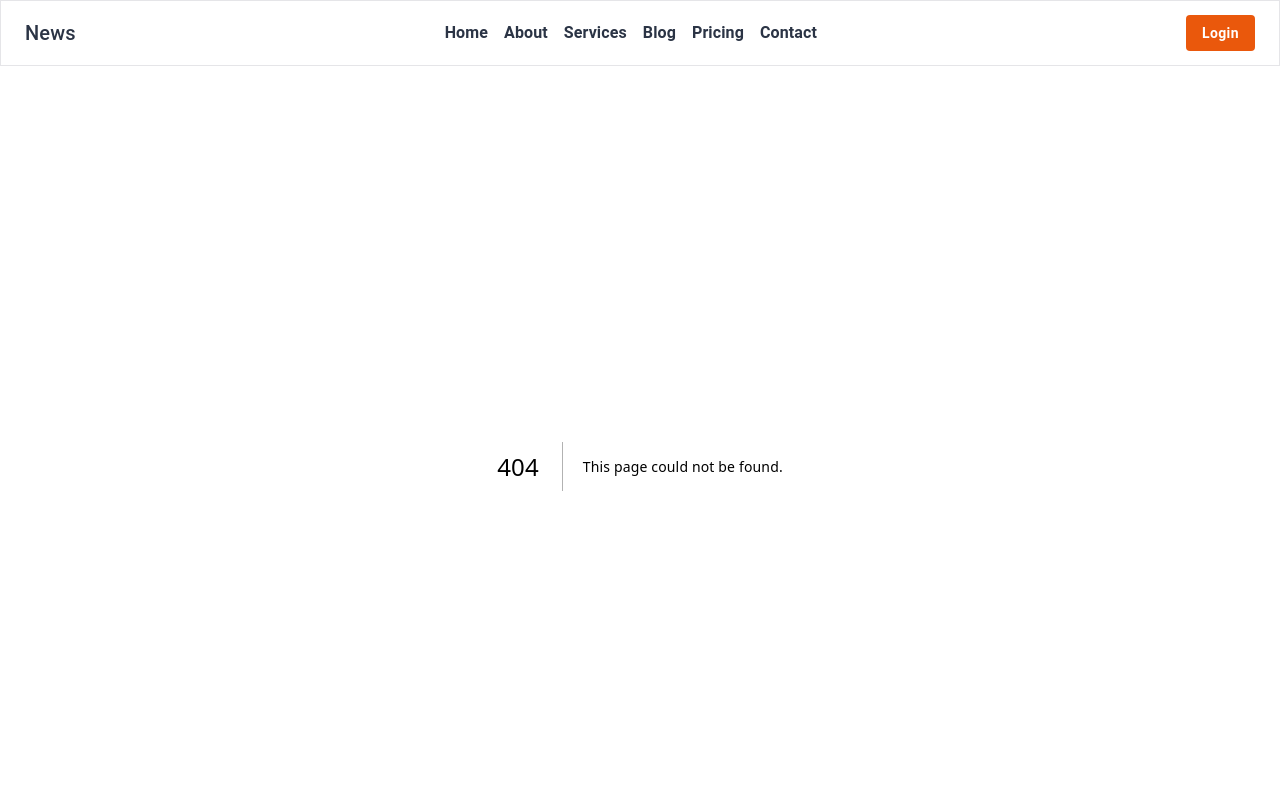
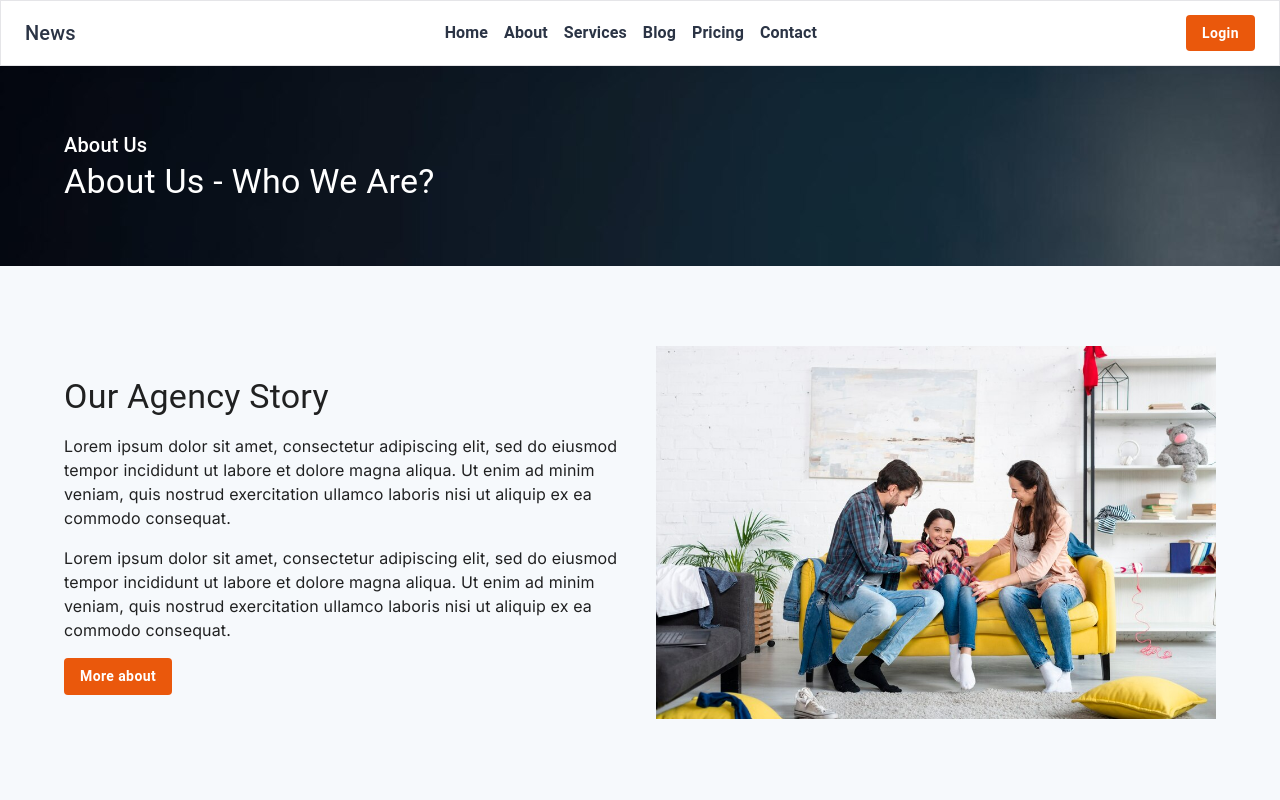
Before and after one commit to rakibul-dev/sweet_homes, a Next.js app: page /about in a window 1280 px wide. Before the commit this address had no page. Shown: the top 800 px of the page. Built offline with nearby package versions, Linux system fonts and the light colour scheme.

Commit message:
chore: about page added

```diff
--- /dev/null
+++ b/src/app/about/layout.js
@@ -0,0 +1,7 @@
+import React from "react";
+
+const layout = ({ children }) => {
+  return <div>{children}</div>;
+};
+
+export default layout;
--- /dev/null
+++ b/src/app/about/page.js
@@ -0,0 +1,80 @@
+import { Box, Grid, Stack, Typography, Button, Container } from "@mui/material";
+
+const page = () => {
+  return (
+    <Box>
+      <Stack gap={10}>
+        <Box sx={{ height: "200px", width: "100%" }}>
+          <Box
+            sx={{
+              width: "100%",
+              height: "200px",
+              backgroundImage: "url(/images/homepage_banner_bg.jpg)",
+              position: "absolute",
+            }}
+          >
+            <Box
+              sx={{
+                height: "100%",
+                position: "relative",
+                display: "flex",
+                justifyContent: "center",
+                alignItems: "center",
+              }}
+            >
+              <Container>
+                <Typography variant="h6" color="white">
+                  About Us
+                </Typography>{" "}
+                <Typography variant="h4" color="white">
+                  About Us - Who We Are?
+                </Typography>
+              </Container>
+            </Box>
+          </Box>
+        </Box>
+        <Box>
+          <Container>
+            <Grid
+              container
+              spacing={4}
+              justifyContent="space-between"
+              alignItems="center"
+            >
+              <Grid item md={6}>
+                <Stack gap={2} justifyContent="start">
+                  <Box>
+                    <Typography variant="h4">Our Agency Story</Typography>
+                  </Box>
+                  <Typography variant="p">
+                    Lorem ipsum dolor sit amet, consectetur adipiscing elit, sed
+                    do eiusmod tempor incididunt ut labore et dolore magna
+                    aliqua. Ut enim ad minim veniam, quis nostrud exercitation
+                    ullamco laboris nisi ut aliquip ex ea commodo consequat.
+                  </Typography>
+                  <Typography variant="p">
+                    Lorem ipsum dolor sit amet, consectetur adipiscing elit, sed
+                    do eiusmod tempor incididunt ut labore et dolore magna
+                    aliqua. Ut enim ad minim veniam, quis nostrud exercitation
+                    ullamco laboris nisi ut aliquip ex ea commodo consequat.
+                  </Typography>
+                  <Box>
+                    <Button variant="contained">More about</Button>
+                  </Box>
+                </Stack>
+              </Grid>
+              <Grid item md={6}>
+                <img
+                  src="/images/family.jpg"
+                  style={{ height: "100%", width: "100%" }}
+                />
+              </Grid>
+            </Grid>
+          </Container>
+        </Box>
+      </Stack>
+    </Box>
+  );
+};
+
+export default page;
```
